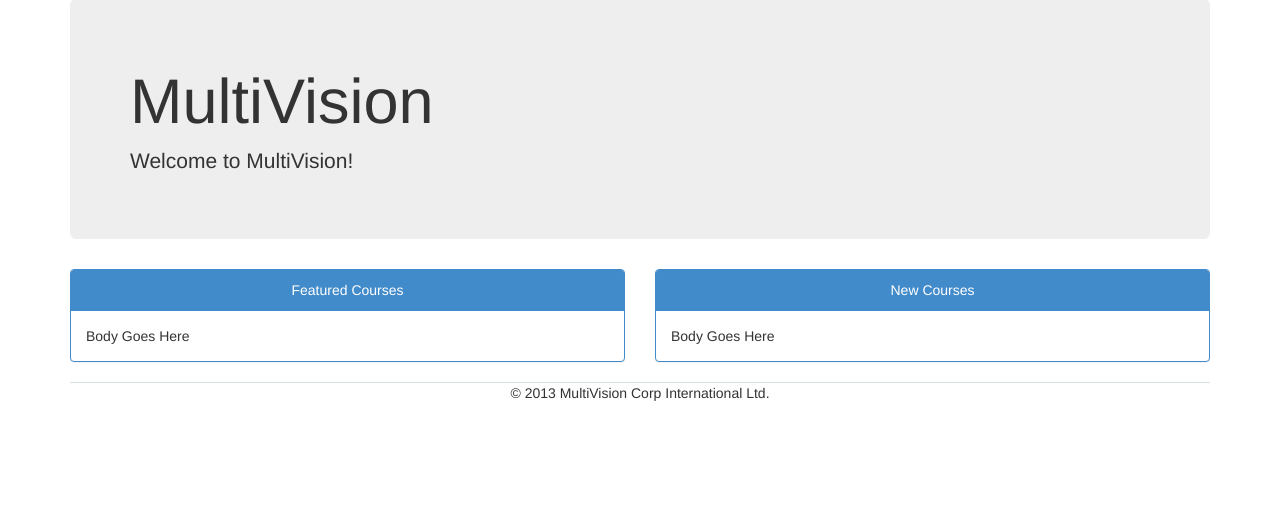
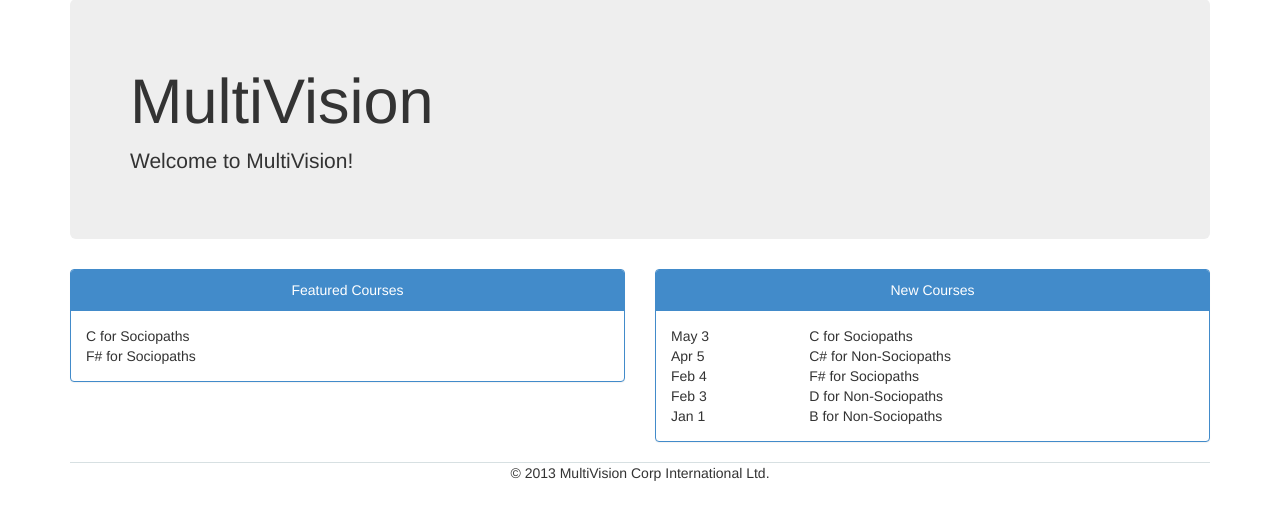
Before and after one commit to jonschoning/multivision, a Node server app: page / in a window 1280 px wide. Shown: the part 73-593 px from the top of the page. Run offline with Node 20, Linux system fonts and the light colour scheme; some libraries are stand-ins or nearby versions.

Commit message:
adding data to the main page; light refactoring

```diff
--- a/public/app/app.js
+++ b/public/app/app.js
@@ -3,10 +3,6 @@ angular.module('app', ['ngResource', 'ngRoute']);
 angular.module('app').config(function($routeProvider, $locationProvider) {
   $locationProvider.html5Mode(true);
   $routeProvider
-    .when('/', { templateUrl: '/partials/main', controller: 'mainCtrl' });
+    .when('/', { templateUrl: '/partials/main', controller: 'mvMainCtrl' });
 
 });
-
-angular.module('app').controller('mainCtrl', function($scope) {
-  $scope.myVar = "hello angular";
-});
--- /dev/null
+++ b/public/app/main/mvMainCtrl.js
@@ -0,0 +1,9 @@
+angular.module('app').controller('mvMainCtrl', function($scope) {
+  $scope.courses = [
+    {name: 'C# for Non-Sociopaths', featured: false, published: new Date('4/5/2014')},
+    {name: 'D  for Non-Sociopaths', featured: false, published: new Date('2/3/2014')},
+    {name: 'C  for Sociopaths', featured: true, published: new Date('5/3/2014')},
+    {name: 'B  for Non-Sociopaths', featured: false, published: new Date('1/1/2014')},
+    {name: 'F# for Sociopaths', featured: true, published: new Date('2/4/2014')}
+  ];
+});
--- a/server/includes/scripts.jade
+++ b/server/includes/scripts.jade
@@ -3,3 +3,4 @@ script(type="text/javascript", src="/vendor/angular/angular.js")
 script(type="text/javascript", src="/vendor/angular-resource/angular-resource.js")
 script(type="text/javascript", src="/vendor/angular-route/angular-route.js")
 script(type="text/javascript", src="/app/app.js")
+script(type="text/javascript", src="/app/main/mvMainCtrl.js")
--- a/server/views/partials/featured-courses.jade
+++ b/server/views/partials/featured-courses.jade
@@ -1,3 +1,5 @@
 .panel.panel-primary
   .panel-heading.text-center Featured Courses
-  .panel-body Body Goes Here
+  .panel-body
+    .row(ng-repeat="course in courses | filter:{featured:true}")
+      .col-md-12 {{course.name}}
--- a/server/views/partials/new-courses.jade
+++ b/server/views/partials/new-courses.jade
@@ -1,3 +1,6 @@
 .panel.panel-primary
   .panel-heading.text-center New Courses
-  .panel-body Body Goes Here
+  .panel-body
+    .row(ng-repeat="course in courses | orderBy:'published':true | limitTo:10")
+      .col-md-3 {{course.published | date:'MMM d'}}
+      .col-md-9 {{course.name}}
```
